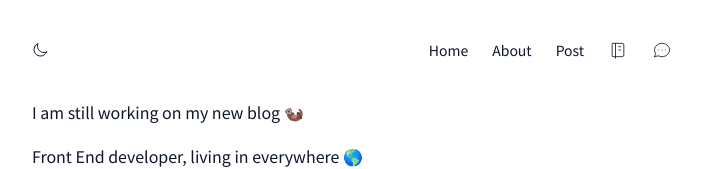
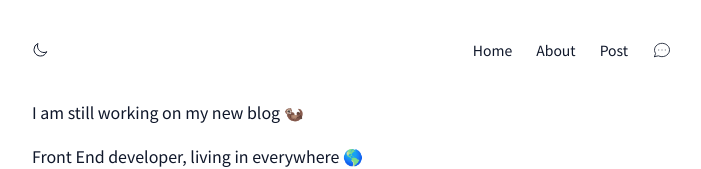
Before and after one commit to tamoimi/tami-dev-blog, a Next.js app: page /about in a window 1280 px wide. Shown: the top 169 px of the page, without its empty margins (288-989 px from the left). Built offline with nearby package versions, Linux system fonts and the light colour scheme.

Commit message:
remove: study page

```diff
--- a/app/layout.tsx
+++ b/app/layout.tsx
@@ -1,10 +1,9 @@
+import { ModeToggle } from "components/ModeToggle";
+import { ThemeProvider } from "components/ThemeProvider";
 import type { Metadata } from "next";
 import { Inter, Noto_Sans_KR, Roboto } from "next/font/google";
 import Link from "next/link";
 import "./globals.css";
-import { ModeToggle } from "components/ModeToggle";
-import { ThemeProvider } from "components/ThemeProvider";
-import { useEffect } from "react";
 
 const inter = Inter({ subsets: ["latin"] });
 
@@ -50,25 +49,6 @@ export default function RootLayout({ children }: RootLayoutProps) {
                   <Link href="/">Home</Link>
                   <Link href="/about">About</Link>
                   <Link href="/post">Post</Link>
-                  <Link href="/study">
-
-                    <svg
-                      className="h-5 w-5"
-                      width="24"
-                      height="24"
-                      viewBox="0 0 24 24"
-                      strokeWidth="1"
-                      stroke="currentColor"
-                      fill="none"
-                      stroke-linecap="round"
-                      stroke-linejoin="round"
-                    >
-                      <path stroke="none" d="M0 0h24v24H0z" fill="none"></path>
-                      <path d="M6 4h11a2 2 0 0 1 2 2v12a2 2 0 0 1 -2 2h-11a1 1 0 0 1 -1 -1v-14a1 1 0 0 1 1 -1m3 0v18"></path>
-                      <path d="M13 8l2 0"></path>
-                      <path d="M13 12l2 0"></path>
-                    </svg>
-                  </Link>
                   <Link href="/quote">
                     <svg
                       className="h-5 w-5"
```
